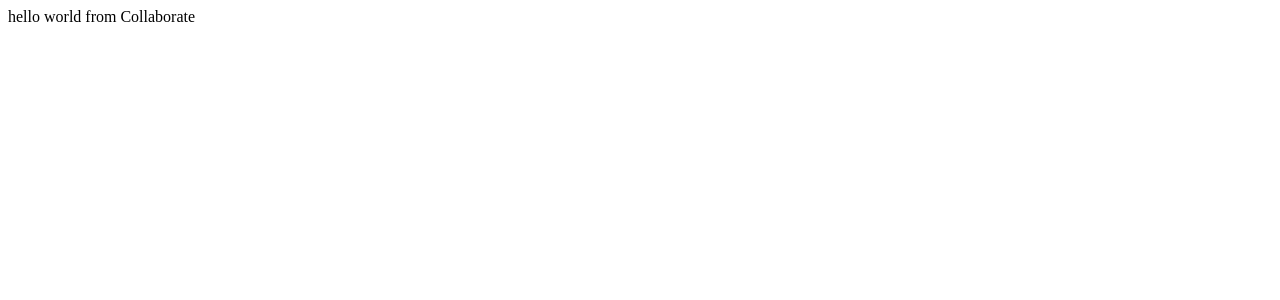
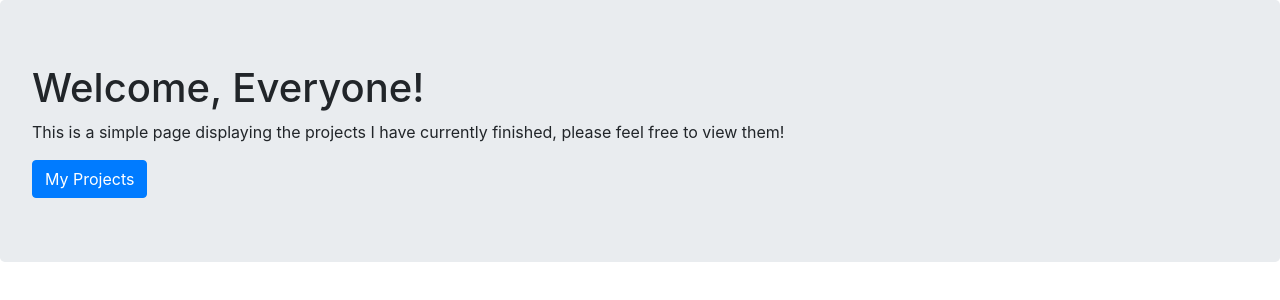
Before and after one commit to Banyan-Labs/collaborate, a React (Create React App) app: page / in a window 1280 px wide. Shown: the top 300 px of the page. Built offline with nearby package versions, Linux system fonts and the light colour scheme.

Commit message:
First Commit of  Jumbotron

```diff
--- a/src/App.js
+++ b/src/App.js
@@ -1,10 +1,10 @@
-import logo from './logo.svg';
 import './App.css';
+import Jumbotron from './components/Jumbotron/Jumbotron';
 
 function App() {
   return (
     <div className="App">
-      hello world from Collaborate
+      <Jumbotron />
     </div>
   );
 }
--- /dev/null
+++ b/src/components/Jumbotron/Jumbotron.js
@@ -0,0 +1,20 @@
+import React from 'react';
+import {Jumbotron, Button} from 'react-bootstrap';
+import 'bootstrap/dist/css/bootstrap.min.css';
+
+function Jumbo() {
+    return (
+        <div>
+            <Jumbotron>
+                <h1>Welcome, Everyone!</h1>
+                    <p>
+                        This is a simple page displaying the projects I have currently finished,
+                        please feel free to view them!
+                    </p>
+                    <Button variant="primary"><a href="My Projects"> </a>My Projects</Button>
+            </Jumbotron>
+        </div>
+    )
+}
+
+export default Jumbo
```
Also changed, not shown: 1 other file (tests, documents, lock files or other folders).
